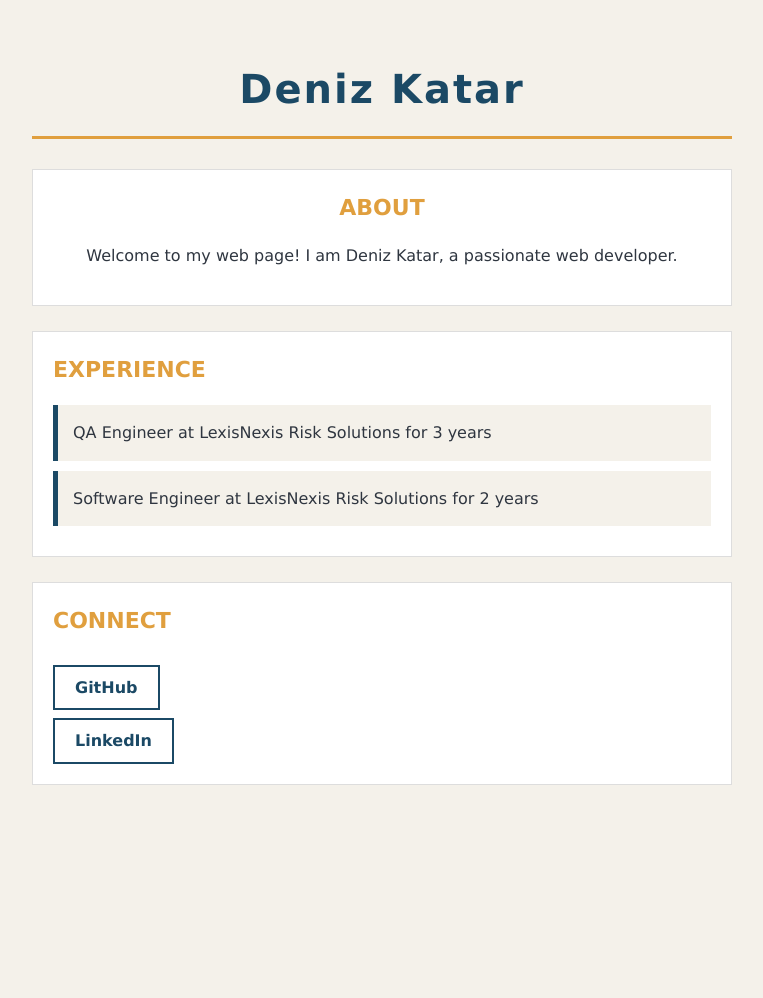
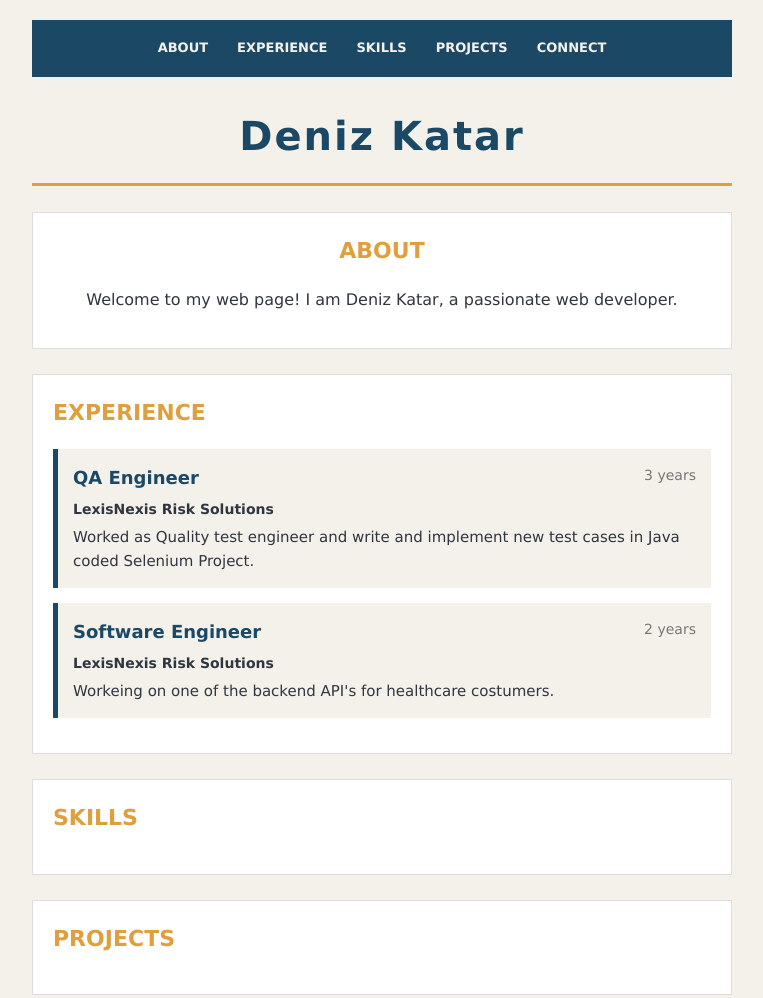
Before and after one commit to denizkatar10/deniz-katar-fall26-js, a plain HTML site: page index.html in a window 1280 px wide. Shown: the top 998 px of the page, without its empty margins (258-1021 px from the left). Before the commit the page ends 840 px from the top, so only its background shows below. Drawn offline with Linux system fonts and the light colour scheme.

Commit message:
Week 6 lesson-1

```diff
--- a/css/index.css
+++ b/css/index.css
@@ -1,8 +1,5 @@
-/* ==========================================
-   Deniz Katar - Week 6 assignment: CSS
-   ========================================== */
+/* Deniz Katar - Lesson 6 */
 
-/* Page background color, default text color and font family */
 body {
   background-color: #f4f1ea;
   color: #2f3640;
@@ -10,10 +7,44 @@ body {
   line-height: 1.6;
   max-width: 700px;
   margin: 0 auto;
-  padding: 30px 20px;
+  padding: 20px;
 }
 
-/* My name at the top of the page */
+/* nav bar at the top of the page */
+.site-header {
+  position: sticky;
+  top: 0;
+  z-index: 10;
+  background-color: #1b4965;
+  margin-bottom: 25px;
+}
+
+.nav-list {
+  list-style-type: none;
+  display: flex;
+  flex-wrap: wrap;
+  justify-content: center;
+  gap: 5px;
+  margin: 0;
+  padding: 12px;
+}
+
+.nav-list a {
+  display: block;
+  color: #f4f1ea;
+  font-size: 13px;
+  font-weight: bold;
+  text-decoration: none;
+  text-transform: uppercase;
+  padding: 6px 12px;
+}
+
+.nav-list a:hover {
+  background-color: #e09f3e;
+  color: #1b4965;
+}
+
+/* my name */
 h1 {
   color: #1b4965;
   font-size: 40px;
@@ -22,10 +53,9 @@ h1 {
   letter-spacing: 2px;
   border-bottom: 3px solid #e09f3e;
   padding-bottom: 15px;
-  margin-bottom: 30px;
 }
 
-/* Section headings */
+/* section titles */
 h2 {
   color: #e09f3e;
   font-size: 22px;
@@ -34,7 +64,6 @@ h2 {
   margin-top: 0;
 }
 
-/* Spacing between the sections */
 section {
   background-color: #ffffff;
   border: 1px solid #dddddd;
@@ -42,37 +71,77 @@ section {
   margin-bottom: 25px;
 }
 
-/* Alignment of one section: About is centered */
+/* About section is centered */
 #About {
   text-align: center;
 }
 
-/* Experience list items as blocks */
-#Experience ul {
+/* Experience */
+.job-list {
   list-style-type: none;
   padding: 0;
   margin: 0;
 }
 
-#Experience li {
+.job {
   background-color: #f4f1ea;
   border-left: 5px solid #1b4965;
   padding: 15px;
-  margin-bottom: 10px;
+  margin-bottom: 15px;
 }
 
-/* Connect links */
-#Connect a {
-  display: inline-block;
+/* job title on the left, years on the right */
+.job-header {
+  display: flex;
+  flex-wrap: wrap;
+  justify-content: space-between;
+}
+
+.job-title {
+  color: #1b4965;
+  font-size: 18px;
+  margin: 0;
+}
+
+.job-duration {
+  color: #777777;
+  font-size: 14px;
+}
+
+.job-company {
+  font-size: 14px;
+  font-weight: bold;
+  margin: 5px 0;
+}
+
+.job-description {
+  font-size: 15px;
+  margin: 0;
+}
+
+/* these two lists are empty for now */
+#skills-list,
+#projects-list {
+  list-style-type: none;
+  padding: 0;
+  margin: 0;
+}
+
+/* Connect */
+.connect-links {
+  display: flex;
+  gap: 15px;
+}
+
+.connect-links a {
   color: #1b4965;
   font-weight: bold;
   text-decoration: none;
   border: 2px solid #1b4965;
   padding: 8px 20px;
-  margin-top: 8px;
 }
 
-#Connect a:hover {
+.connect-links a:hover {
   background-color: #1b4965;
   color: #ffffff;
 }
--- a/index.html
+++ b/index.html
@@ -7,22 +7,65 @@
         <link rel="stylesheet" href="css/index.css">
     </head>
     <body>
+        <header class="site-header">
+            <nav>
+                <ul class="nav-list">
+                    <li><a href="#About">About</a></li>
+                    <li><a href="#Experience">Experience</a></li>
+                    <li><a href="#Skills">Skills</a></li>
+                    <li><a href="#Projects">Projects</a></li>
+                    <li><a href="#Connect">Connect</a></li>
+                </ul>
+            </nav>
+        </header>
+
         <h1>Deniz Katar</h1>
+
         <section id="About">
             <h2>About</h2>
             <p>Welcome to my web page! I am Deniz Katar, a passionate web developer.</p>
         </section>
+
         <section id="Experience">
             <h2>Experience</h2>
-            <ul>
-                <li>QA Engineer at LexisNexis Risk Solutions for 3 years</li>
-                <li>Software Engineer at LexisNexis Risk Solutions for 2 years</li>
+            <ul class="job-list">
+                <li class="job">
+                    <div class="job-header">
+                        <h3 class="job-title">QA Engineer</h3>
+                        <span class="job-duration">3 years</span>
+                    </div>
+                    <p class="job-company">LexisNexis Risk Solutions</p>
+                    <p class="job-description">Worked as Quality test engineer and write and implement new test cases in Java coded Selenium Project.</p>
+                </li>
+                <li class="job">
+                    <div class="job-header">
+                        <h3 class="job-title">Software Engineer</h3>
+                        <span class="job-duration">2 years</span>
+                    </div>
+                    <p class="job-company">LexisNexis Risk Solutions</p>
+                    <p class="job-description">Workeing on one of the backend API's for healthcare costumers.</p>
+                </li>
             </ul>
         </section>
+
+        <section id="Skills">
+            <h2>Skills</h2>
+            <!-- Lesson 7: this list will be filled with JavaScript -->
+            <ul id="skills-list"></ul>
+        </section>
+
+        <section id="Projects">
+            <h2>Projects</h2>
+            <!-- Later: this list will be filled from the GitHub API with JavaScript -->
+            <ul id="projects-list"></ul>
+        </section>
+
         <section id="Connect">
             <h2>Connect</h2>
-            <a href="https://github.com/denizkatar10/deniz-katar-fall26-js" target="_blank">GitHub</a><br>
-            <a href="https://www.linkedin.com/in/denizkatar/" target="_blank">LinkedIn</a>
+            <div class="connect-links">
+                <a href="https://github.com/denizkatar10/deniz-katar-fall26-js" target="_blank">GitHub</a>
+                <a href="https://www.linkedin.com/in/denizkatar/" target="_blank">LinkedIn</a>
+            </div>
         </section>
     </body>
 </html>
```
